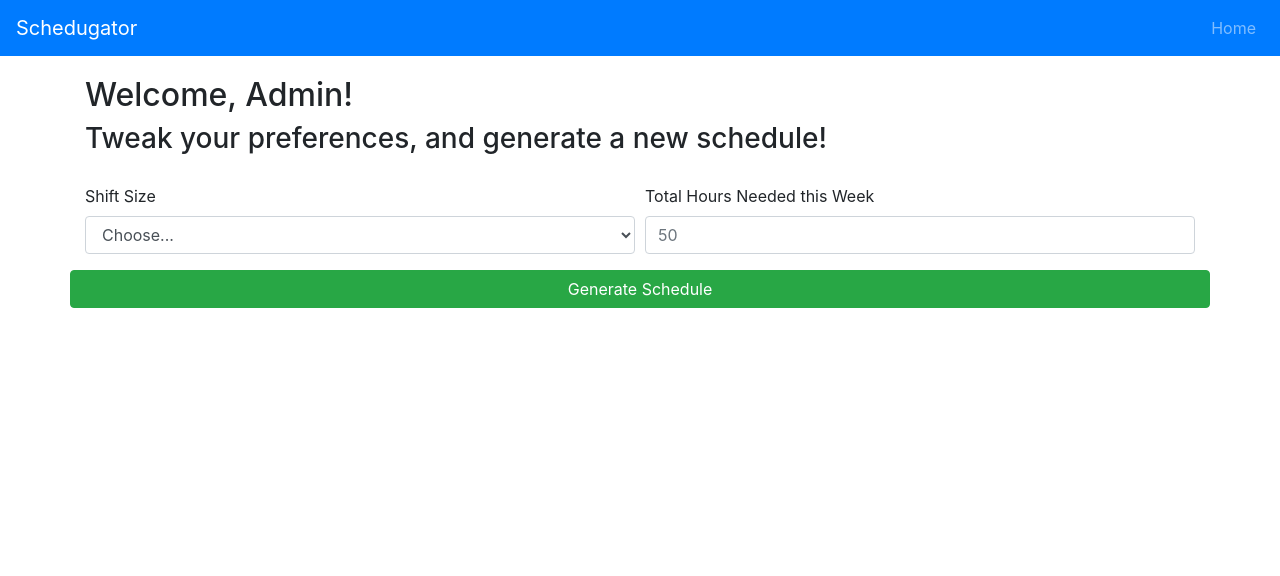
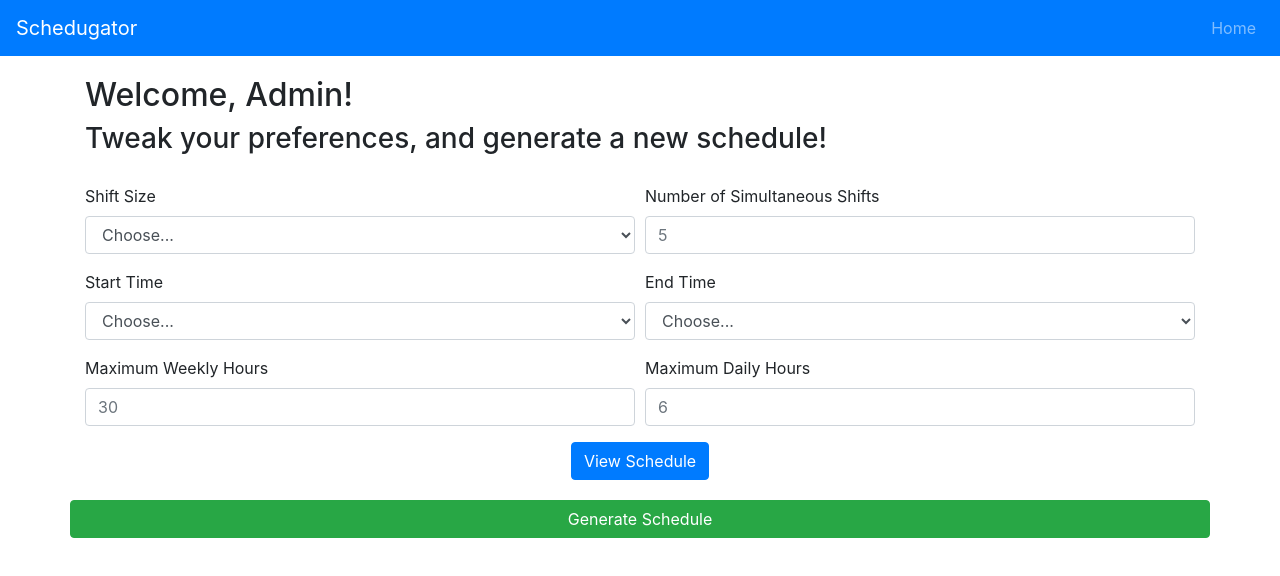
Before and after one commit to Samuel2145/TimeKeepers, a React (Create React App) app in the folder Client/: page /admin in a window 1280 px wide. Shown: the top 576 px of the page. Built offline with nearby package versions, Linux system fonts and the light colour scheme; no server answers.

Commit message:
Admin Pages

```diff
--- a/Client/src/Admin.js
+++ b/Client/src/Admin.js
@@ -52,12 +52,67 @@ function Admin() {
     </Form.Group>
 
     <Form.Group as={Col} controlId="formGridPassword">
-      <Form.Label>Total Hours Needed this Week</Form.Label>
-      <Form.Control type="password" placeholder="50" />
+      <Form.Label>Number of Simultaneous Shifts</Form.Label>
+      <Form.Control type="password" placeholder="5" />
+    </Form.Group>
+  </Form.Row>
+
+  <Form.Row>
+  <Form.Group as={Col} controlId="formGridState">
+      <Form.Label>Start Time</Form.Label>
+      <Form.Control as="select" defaultValue="Choose...">
+        <option>Choose...</option>
+        <option>7:00 AM</option>
+        <option>8:00 AM</option>
+        <option>9:00 AM</option>
+        <option>10:00 AM</option>
+        <option>11:00 AM</option>
+        <option>12:00 AM</option>
+        <option>1:00 PM</option>
+        <option>2:00 PM</option>
+      </Form.Control>
+    </Form.Group>
+
+    <Form.Group as={Col} controlId="formGridState">
+      <Form.Label>End Time</Form.Label>
+      <Form.Control as="select" defaultValue="Choose...">
+        <option>Choose...</option>
+        <option>2:00 PM</option>
+        <option>3:00 PM</option>
+        <option>4:00 PM</option>
+        <option>5:00 PM</option>
+        <option>6:00 PM</option>
+        <option>7:00 PM</option>
+        <option>8:00 PM</option>
+        <option>9:00 PM</option>
+      </Form.Control>
+    </Form.Group>
+  </Form.Row>
+
+  <Form.Row>
+  <Form.Group as={Col} controlId="formGridPassword">
+      <Form.Label>Maximum Weekly Hours</Form.Label>
+      <Form.Control type="password" placeholder="30" />
+    </Form.Group>
+
+    <Form.Group as={Col} controlId="formGridPassword">
+      <Form.Label>Maximum Daily Hours</Form.Label>
+      <Form.Control type="password" placeholder="6" />
     </Form.Group>
   </Form.Row>
   </Form>
 
+  <div
+    clasName="Form"
+    style={{ display: "flex", justifyContent: "center" }}
+    >
+        <Row>
+        <Button variant="primary">
+          View Schedule
+        </Button>
+        </Row>
+        </div>
+        <div style={divStyle}></div>
 
 
 
@@ -66,12 +121,6 @@ function Admin() {
           Generate Schedule
         </Button>
         </Row>
-
-
-
-
-
-
 
 
        </Container>
```
